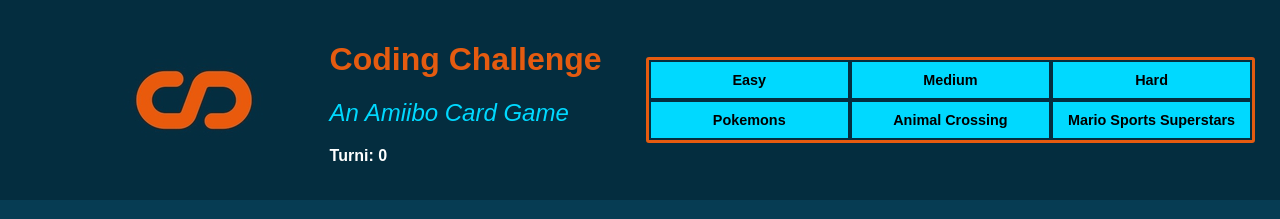
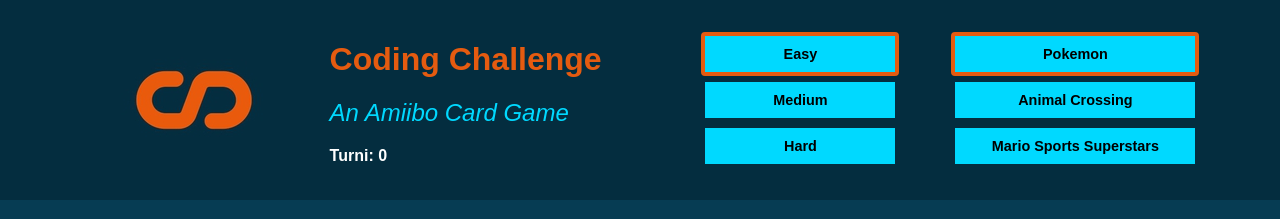
Before and after one commit to andreaiaia/amiibo-memory, a React (Create React App) app: page / in a window 1280 px wide. Shown: the top 219 px of the page. Built offline with nearby package versions, Linux system fonts and the light colour scheme; no server answers.

Commit message:
reorganized buttons and fixed cards position

```diff
--- a/src/App.tsx
+++ b/src/App.tsx
@@ -111,10 +111,15 @@ export default function App() {
           </div>
         </div>
         <div className='buttons'>
+          <div className='diffChoice'>
             <button
               type='button'
               name='Easy game'
-            className={level === levelConf[0] ? "selectedBtn" : ""}
+              className={
+                level.label === levelConf[0].label
+                  ? "selectedBtn easyBtn"
+                  : "easyBtn"
+              }
               onClick={() => {
                 setLevel(levelConf[0]);
                 shuffle(series, level);
@@ -124,7 +129,11 @@ export default function App() {
             </button>
             <button
               type='button'
-            className={level === levelConf[1] ? "selectedBtn" : ""}
+              className={
+                level.label === levelConf[1].label
+                  ? "selectedBtn mediumBtn"
+                  : "mediumBtn"
+              }
               name='Medium game'
               onClick={() => {
                 setLevel(levelConf[1]);
@@ -135,7 +144,11 @@ export default function App() {
             </button>
             <button
               type='button'
-            className={level === levelConf[2] ? "selectedBtn" : ""}
+              className={
+                level.label === levelConf[2].label
+                  ? "selectedBtn hardBtn"
+                  : "hardBtn"
+              }
               name='Hard game'
               onClick={() => {
                 setLevel(levelConf[2]);
@@ -144,19 +157,23 @@ export default function App() {
             >
               Hard
             </button>
+          </div>
+          <div className='seriesChoice'>
             <button
               type='button'
               name='Play with Pokemon Cards'
+              className={series === "Pokemon" ? "selectedBtn" : ""}
               onClick={() => {
                 setSeries("Pokemon");
                 shuffle(series, level);
               }}
             >
-            Pokemons
+              Pokemon
             </button>
             <button
               type='button'
               name='Play with Animal Crossing Cards'
+              className={series === "animal%20crossing" ? "selectedBtn" : ""}
               onClick={() => {
                 setSeries("animal%20crossing");
                 shuffle(series, level);
@@ -167,6 +184,9 @@ export default function App() {
             <button
               type='button'
               name='Play with Mario Sports Superstars Cards'
+              className={
+                series === "Mario%20Sports%20Superstars" ? "selectedBtn" : ""
+              }
               onClick={() => {
                 setSeries("Mario%20Sports%20Superstars");
                 shuffle(series, level);
@@ -174,6 +194,7 @@ export default function App() {
             >
               Mario Sports Superstars
             </button>
+          </div>
         </div>
       </div>
       <div className='cardGrid'>
--- a/src/_colors.scss
+++ b/src/_colors.scss
@@ -3,5 +3,5 @@ $bg_primary: #042d3f;
 $bg_secondary: #063c53;
 $primary: #e55b10;
 $secondary: #00d9ff;
-$btn_hover: #0099ff;
+$btn_hover: #f87630;
 $btn_active: $btn_hover;
--- a/src/card.scss
+++ b/src/card.scss
@@ -6,20 +6,8 @@ img {
   transition: 0.2s ease;
   border-radius: 10px;
 }
-.cardHidden .front {
-  transform: rotateY(90deg);
-  position: absolute;
-}
-.card .front {
-  transform: rotateY(0deg);
-}
-.back {
-  margin: 0;
-  width: 100%;
-  height: 100%;
-}
-
 .cardContainer {
+  position: relative;
   width: 180px;
   height: 270px;
   border-radius: 10px;
@@ -28,3 +16,22 @@ img {
   justify-items: center;
   place-items: center;
 }
+.cardHidden .front {
+  transform: rotateY(90deg);
+  position: absolute;
+}
+.card .front {
+  transform: rotateY(0deg);
+}
+.front {
+  position: absolute;
+  left: 0;
+  right: 0;
+  margin: auto;
+  width: 150px; /* Need a specific value to work */
+}
+.back {
+  margin: 0;
+  width: 100%;
+  height: 100%;
+}
--- a/src/styles.scss
+++ b/src/styles.scss
@@ -44,11 +44,18 @@ h2 {
   font-weight: 700;
 }
 .buttons {
-  border: 3px solid colors.$primary;
-  border-radius: 3px;
   display: grid;
-  grid-template-rows: 1fr 1fr;
-  grid-template-columns: 1fr 1fr 1fr;
+  grid-template-columns: 1fr 1fr;
+}
+.diffChoice {
+  width: 200px;
+  display: flex;
+  flex-direction: column;
+}
+.seriesChoice {
+  width: 250px;
+  display: flex;
+  flex-direction: column;
 }
 
 .cardGrid {
@@ -63,6 +70,7 @@ img {
   width: 150px;
   height: auto;
   transition: 0.2s ease;
+  border-radius: 10px;
 }
 .hidden {
   opacity: 0;
@@ -71,9 +79,10 @@ button {
   font-weight: 600;
   font-size: 0.9rem;
   padding: 10px 15px;
-  border: 2px solid colors.$bg_primary;
+  margin: 1px;
+  border: 4px solid colors.$bg_primary;
   background: #00d9ff;
-  transition: 0.3s ease;
+  transition: 0.2s ease-in;
 
   &:hover {
     background: colors.$btn_hover;
@@ -85,5 +94,6 @@ button {
   }
 }
 .selectedBtn {
-  background: colors.$primary;
+  border: 4px solid colors.$primary;
+  border-radius: 4px;
 }
```
Lines whose indentation alone changed are shown as unchanged.
